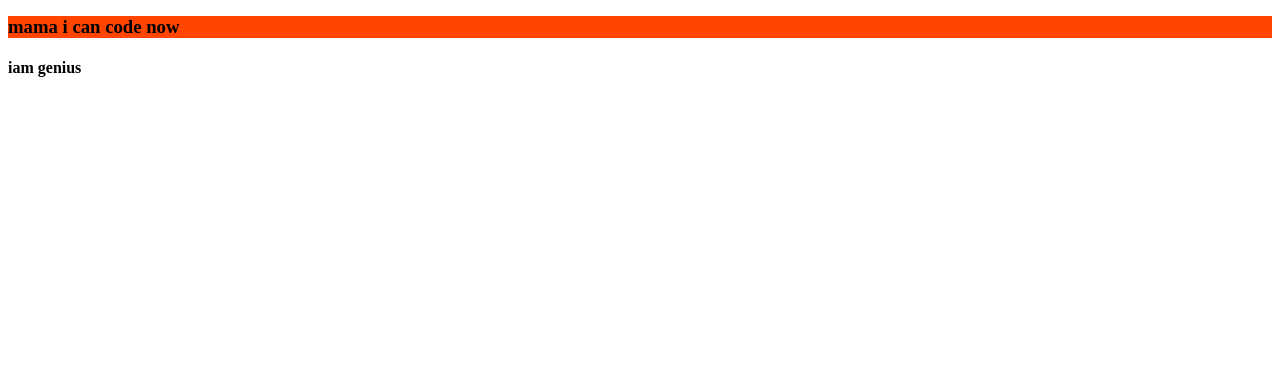
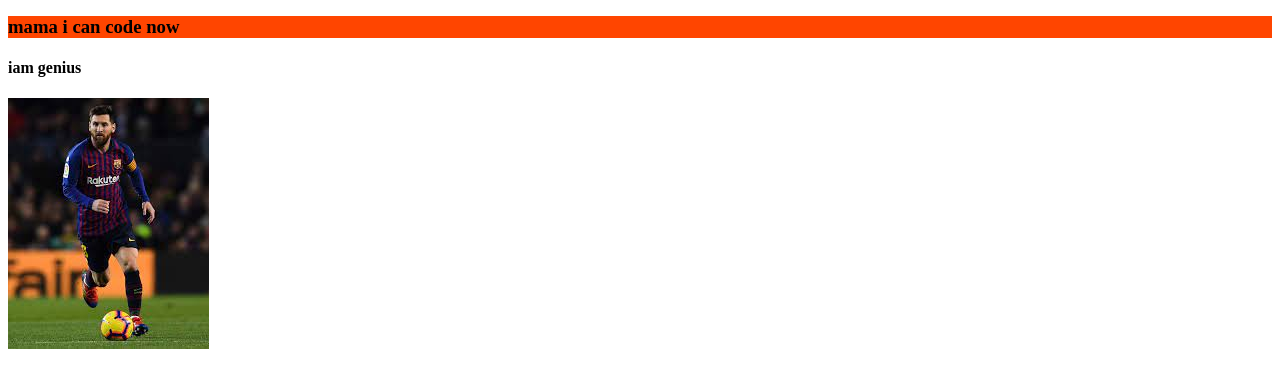
Before and after one commit to Abutaherrisat/my-fourth-repo, a plain HTML site: page index.html in a window 1280 px wide. Shown: the part 207-594 px from the top of the page. Drawn offline with Linux system fonts and the light colour scheme.

Commit message:
added image

```diff
--- a/index.html
+++ b/index.html
@@ -15,6 +15,7 @@
     <h3> i can push you</h3>
     <h3>mama i can code now</h3>
     <h4>iam genius</h4>
+    <img src="./image/messi.jpg" alt="">
 
 </body>
 </html>
```
Also changed, not shown: image/messi.jpg (added).
